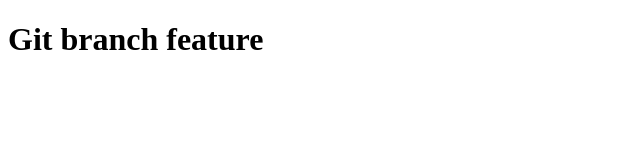
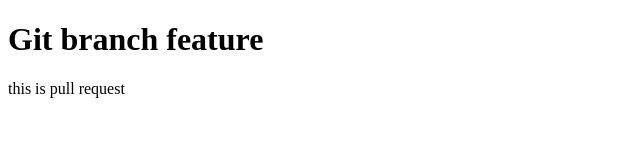
Before and after one commit to Dheeraj2002kumar/GitTest, a plain HTML site: page index.html in a window 1280 px wide. Shown: the whole page, without its empty margins (0-640 px from the left). Drawn offline with Linux system fonts and the light colour scheme.

Commit message:
update the file

```diff
--- a/index.html
+++ b/index.html
@@ -9,5 +9,6 @@
     <h1>Git branch feature</h1>
 
     <a href="https://www.google.com"></a>
+    <p>this is pull request</p>
 </body>
 </html>
```
